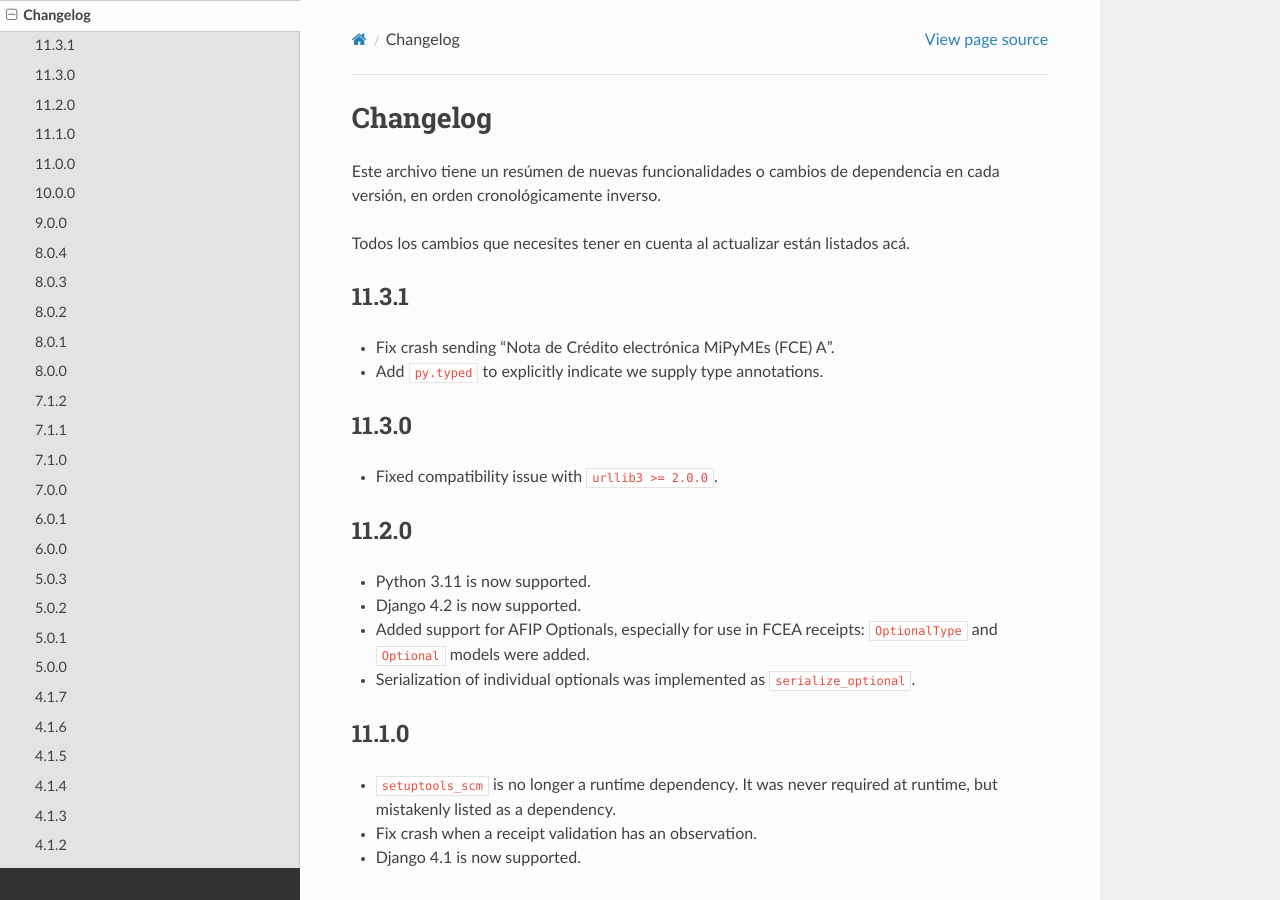
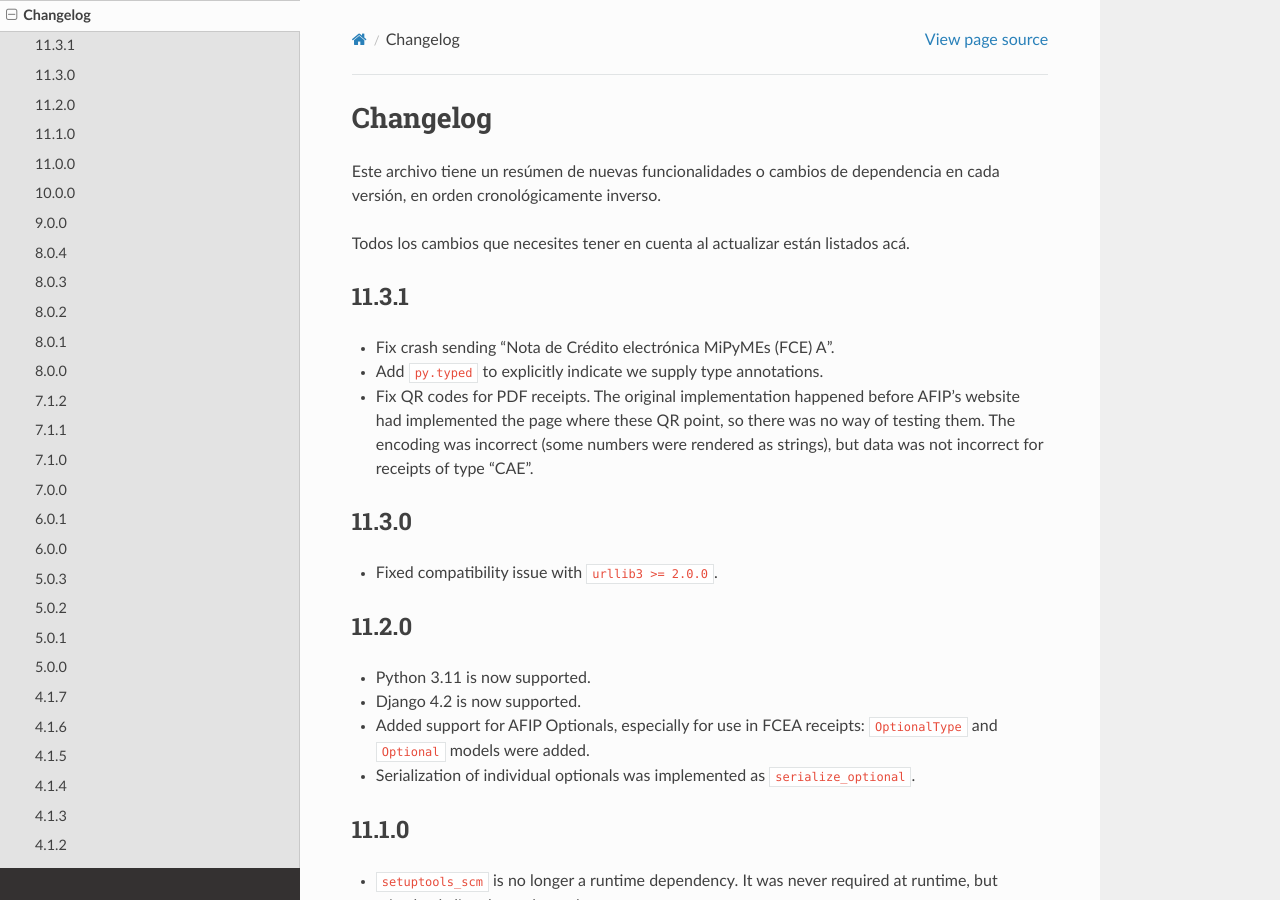
Before and after one commit to WhyNotHugo/django-afip, a Sphinx documentation site: the page built from docs/changelog.rst, in a window 1280 px wide and 900 px high. Built offline with Sphinx 7.4.7 and the Read the Docs theme 2.0.0, drawn with Linux system fonts in a browser that asks for light colours; the version number could not be read and is left out.

Commit message:
Fix QR bad encoding in QR codes

```diff
--- a/docs/changelog.rst
+++ b/docs/changelog.rst
@@ -12,6 +12,11 @@ acá.
 
 - Fix crash sending "Nota de Crédito electrónica MiPyMEs (FCE) A".
 - Add ``py.typed`` to explicitly indicate we supply type annotations.
+- Fix QR codes for PDF receipts.
+  The original implementation happened before AFIP's website had implemented
+  the page where these QR point, so there was no way of testing them. The
+  encoding was incorrect (some numbers were rendered as strings), but data was
+  not incorrect for receipts of type "CAE".
 
 11.3.0
 ------
```
Also changed, not shown: 3 other files.
